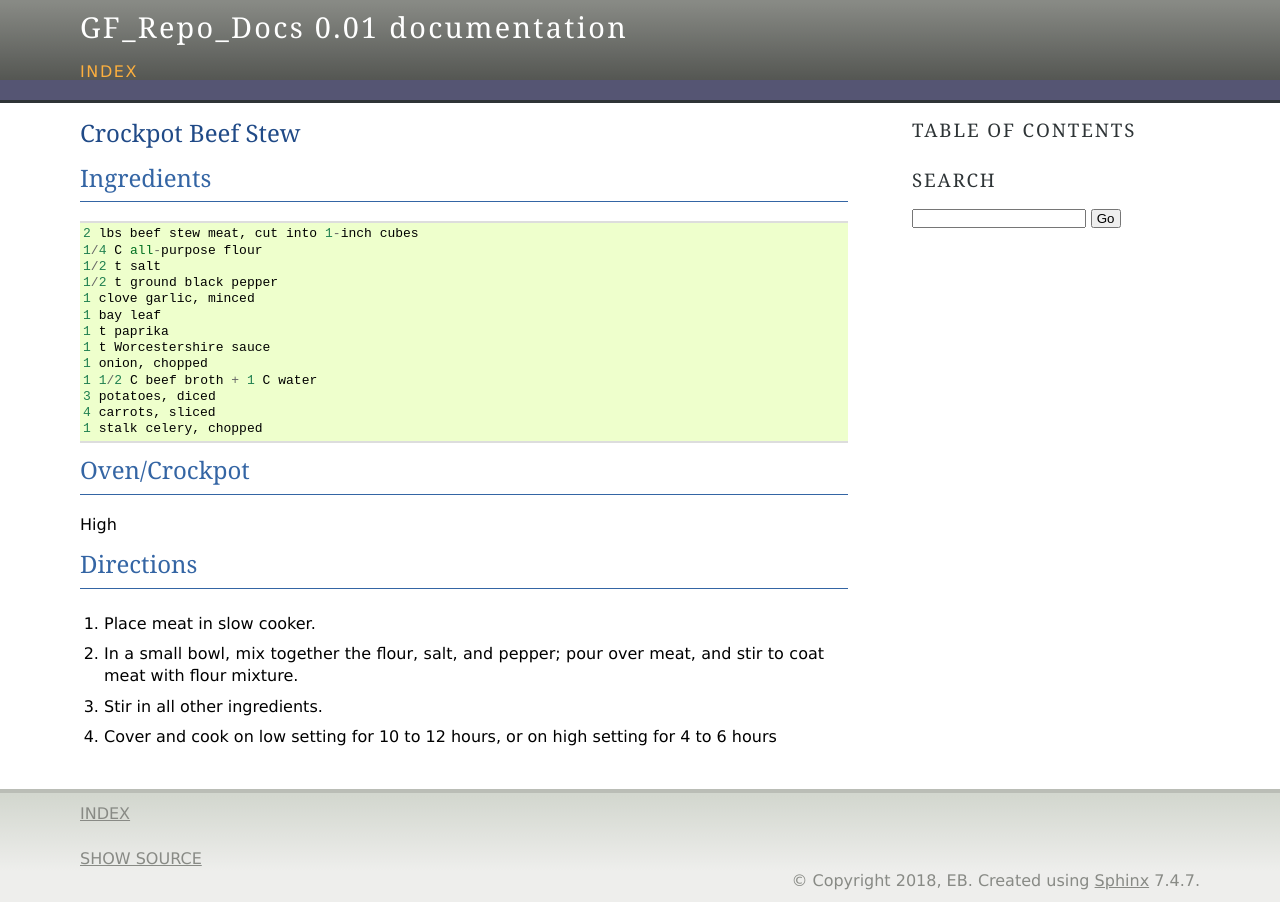
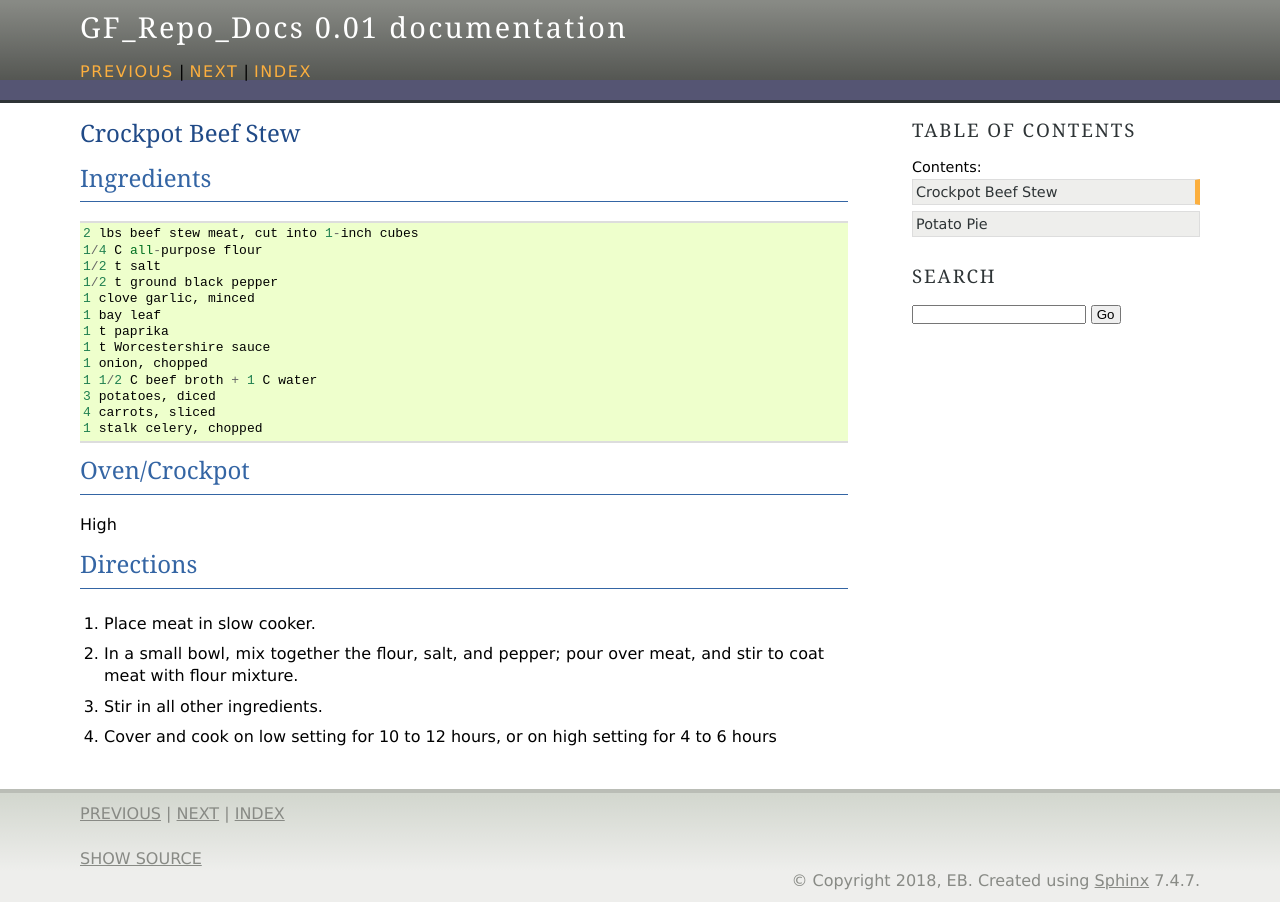
Before and after one commit to yardgnome18/GF_Repo, a Sphinx documentation site: the page built from source/Crockpot_Beef_Stew.rst, in a window 1280 px wide. Built offline with Sphinx 7.4.7, drawn with Linux system fonts in a browser that asks for light colours; pages that are not in the unit, such as notebooks, are missing from menus.

Commit message:
Update index.rst

```diff
--- a/source/index.rst
+++ b/source/index.rst
@@ -10,7 +10,8 @@ GF_Repo
    :maxdepth: 1
    :caption: Contents:
 
-   01_Potato_Pie
+   Crockpot_Beef_Stew
+   Potato_Pie
 
 Indices and tables
 ==================
```
